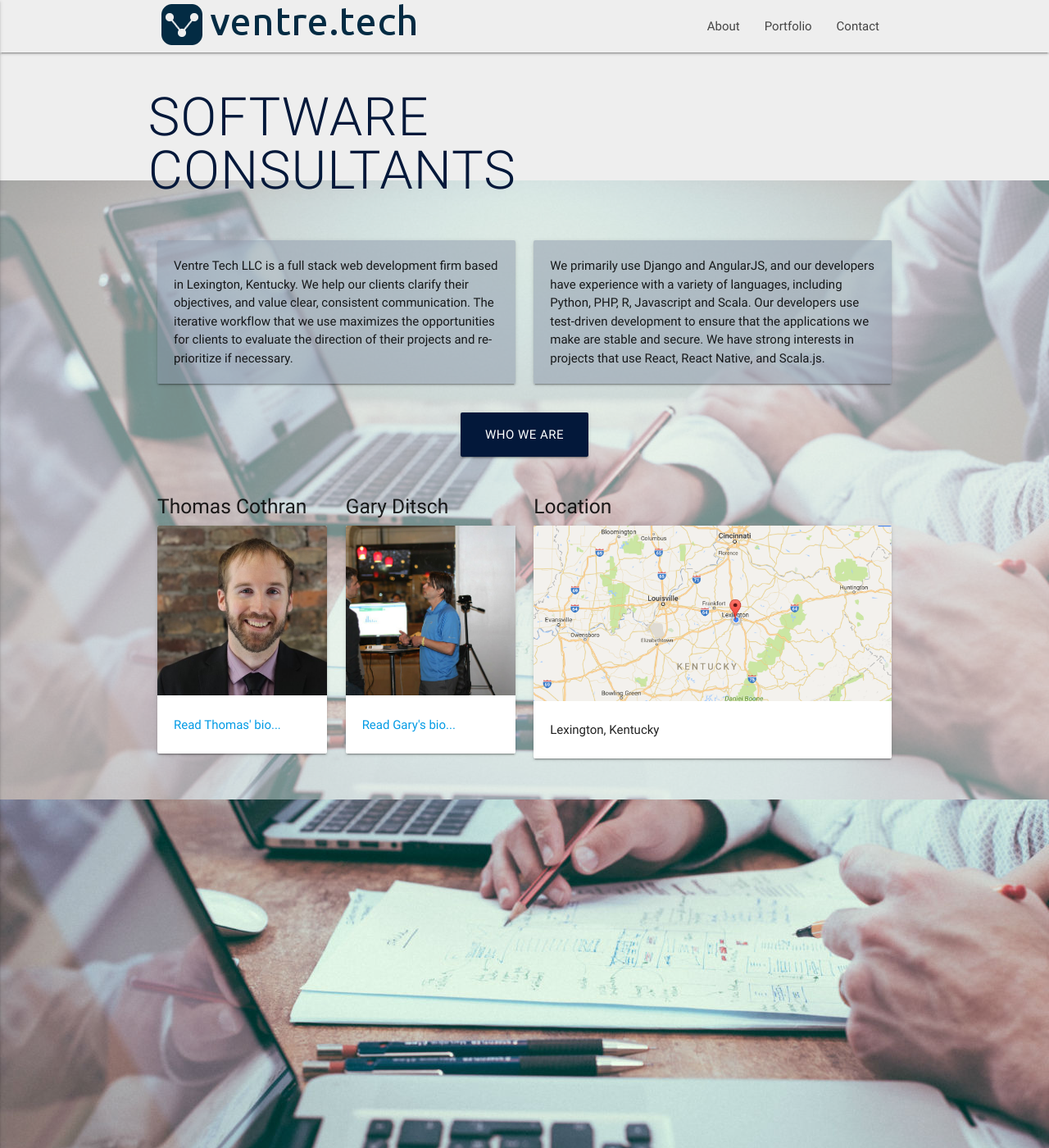
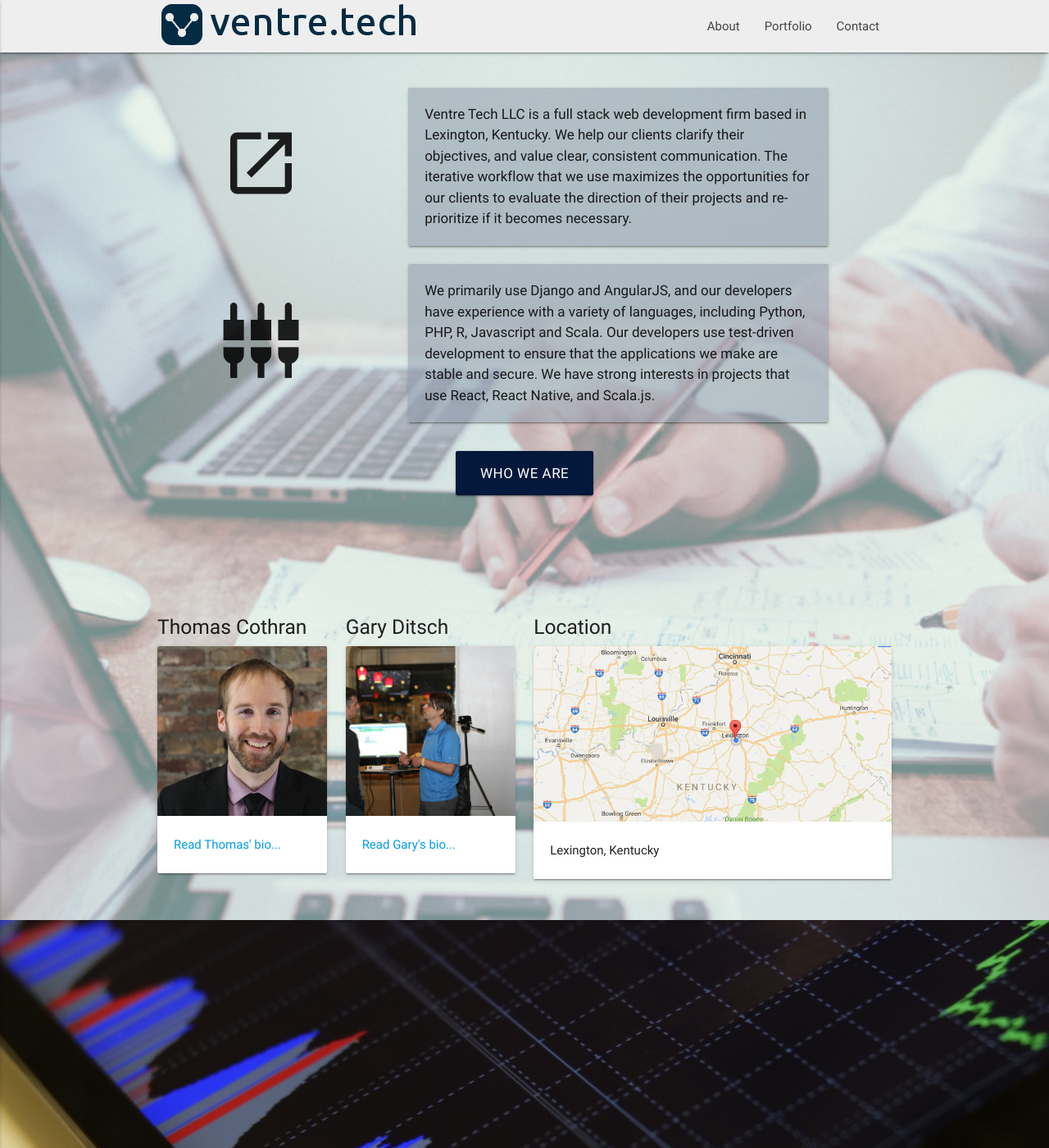
Before and after one commit to VentreTech/ventre_tech, a Jekyll site: the page built from index.html, in a window 1280 px wide and 1400 px high. Shown: the whole window at 82% size. Built offline with Jekyll 4.4.1, drawn with Linux system fonts in a browser that asks for light colours; nearby versions of some CDN libraries.

Commit message:
Adds icons and cards on cover image, adds some responsiveness, although it still needs to be adjusted on medium screens.

```diff
--- a/css/style.css
+++ b/css/style.css
@@ -33,6 +33,7 @@ p {
 
 #index-banner:before {
     background: url(/background1.jpg) no-repeat center center fixed;
+    background-size: cover;
     display: block; content:""; position: absolute; z-index:-1;
     top:0; left: 0; right: 0; height: 100%;
     opacity:.5;
@@ -74,6 +75,10 @@ footer.page-footer {
     color: rgb(3, 24, 58);
 }
 
+#index-banner {
+  font-size: 17px;
+}
+
 #index-banner .btn-large {
     background-color: rgb(3, 24, 58);
 }
@@ -81,3 +86,12 @@ footer.page-footer {
 #index-banner .card-panel {
   background-color: rgba(138, 149, 167, .5);
 }
+
+#index-banner .material-icons {
+    font-size: 100px;
+    padding-top: 50px;
+}
+
+#about {
+  padding-top: 100px;
+}
--- a/index.html
+++ b/index.html
@@ -7,17 +7,30 @@ layout: default
     <div class="section no-pad-bot">
       <div class="container">
           <div class="row">
-            <h1 class="header">
+              <!--
+            <h1 class="header hide-on-med-and-down">
                 Software <br>Consultants
             </h1>
+            -->
           </div>
           <div class="row">
-              <div class="col s12 m12 l6">
+                <div class="col s12 m12 l3 left offset-l1 hide-on-med-and-down">
+                    <i class="material-icons center-align">launch</i>
+                </div>
+              <div class="col s12 m12 l7">
                   <div class="card-panel card-overlay">
-              Ventre Tech LLC is a full stack web development firm based in Lexington, Kentucky.  We help our clients clarify their objectives, and value clear, consistent communication. The iterative workflow that we use maximizes the opportunities for clients to evaluate the direction of their projects and re-prioritize if necessary.
+              Ventre Tech LLC is a full stack web development firm based in
+              Lexington, Kentucky.  We help our clients clarify their
+              objectives, and value clear, consistent communication. The
+              iterative workflow that we use maximizes the opportunities for
+              our clients to evaluate the direction of their projects and
+              re-prioritize if it becomes necessary.
                   </div>
               </div>
-              <div class="col s12 m12 l6">
+                <div class="col s12 m12 l3 left offset-l1 hide-on-med-and-down">
+                    <i class="material-icons">settings_input_component</i>
+                </div>
+              <div class="col s12 m12 l7">
                   <div class="card-panel card-overlay">
               We primarily use Django and AngularJS, and our developers have
               experience with a variety of languages, including Python, PHP,
@@ -94,7 +107,7 @@ layout: default
   <div class="parallax-container valign-wrapper">
     <div class="section no-pad-bot">
     </div>
-    <div class="parallax"><img src="background1.jpg" alt="Unsplashed background img 2"></div>
+    <div class="parallax"><img src="background2.jpg" alt="Unsplashed background img 2"></div>
   </div>
 
   <div class="container">
```
Also changed, not shown: _includes/header.html (line endings or trailing spaces).
